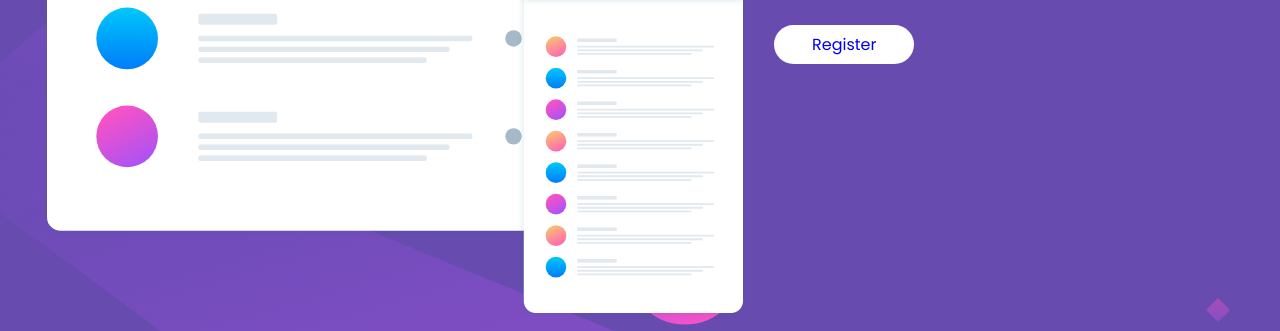
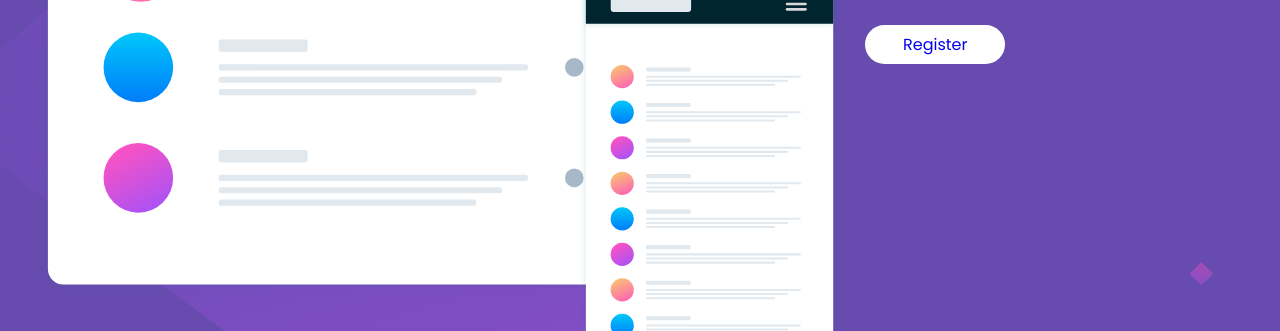
Before and after one commit to jehffinho/huddle-landing-page, a plain HTML site: page index.html in a window 1280 px wide. Shown: the part 296-627 px from the top of the page. Drawn offline with Linux system fonts and the light colour scheme.

Commit message:
ajustando style

```diff
--- a/src/css/style.css
+++ b/src/css/style.css
@@ -6,14 +6,14 @@ body {
     background: url(../images/bg-desktop.svg) center center no-repeat;
     background-color: hsl(257, 40%, 49%);
     background-size: cover;
-    min-height: 100vh;
-    max-width: 1440px;
+    max-height: 100vh;
+
 
 
 }
 
 .container .imagem-principal {
-    max-width: 100vh;
+    width: 100vh;
 }
 
 .logo {
@@ -25,6 +25,7 @@ body {
     display: flex;
     margin-left: 40px;
     flex-wrap: wrap;
+
 
 }
 
```
Also changed, not shown: src/css/reset.css (line endings or trailing spaces).
